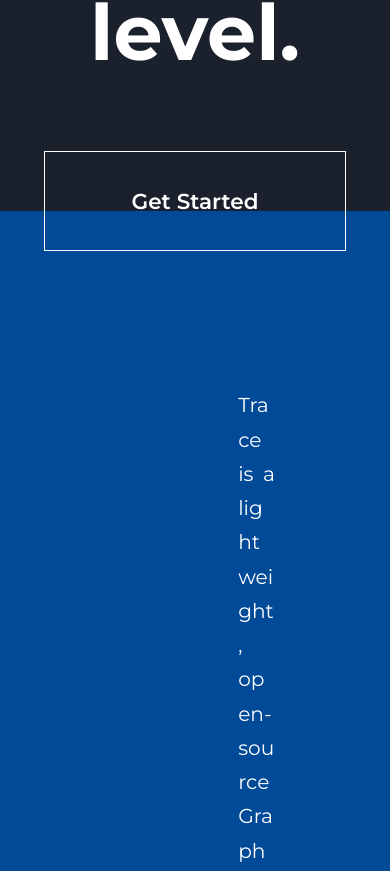
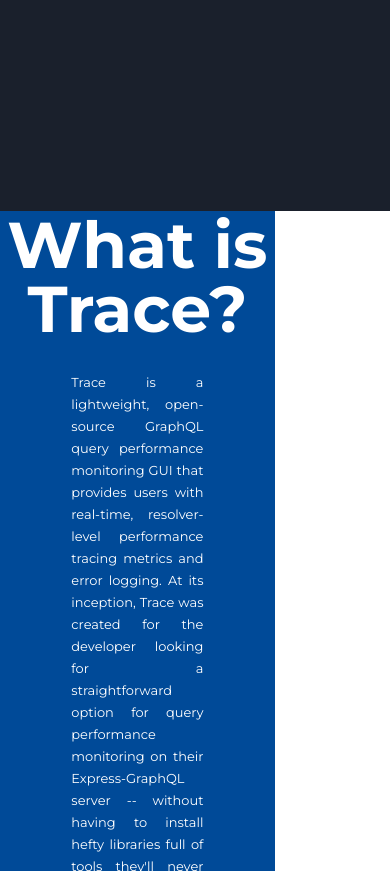
Before and after one commit to TraceNYC/trace.github.io, a Next.js app in the folder src/: page / in a window 390 px wide. Shown: the part 633-1504 px from the top of the page. Built offline with nearby package versions, Linux system fonts and the light colour scheme.

Commit message:
adding responsive styling

```diff
--- a/src/components/About.jsx
+++ b/src/components/About.jsx
@@ -4,44 +4,58 @@
   Text,
   Box
 } from '@chakra-ui/react'
-
+import { createBreakpoints } from '@chakra-ui/theme-tools'
 import DownButton from './DownButton'
 
 // import {
 //   IoIosArrowDropdownCircle
 // } from 'react-icons/io'
 
+
+const breakpoints = createBreakpoints({
+  sm: '30em',
+  md: '48em',
+  lg: '62em',
+  xl: '80em',
+  '2xl': '96em',
+})
+
 const About = () => {
   return (
     <Box
       h='100vh'
-      w='100vw'>
-      <Box
+      w={'calc(100vw - 8rem)'}>
+      <Flex
         id='About'
+        direction='column'
+        justify='center'
         bgColor='#004A98'
         h='100%'
-        w='100%'>
+        w={'calc(100vw - 8rem)'}>
         <Flex
-          justify='center'
-          align='center'
-          pt='21vh'>
+          direction={["column", "column", "row", "row", "row"]}
+          justifyContent='center'
+          alignItems='center'
+        >
           <Heading
             as='h1'
-            fontSize='9.9rem'
+            fontSize={['4.5rem','5.5rem','6.5rem','7.5rem','8.5rem']}
             fontFamily='Montserrat'
             size='4xl'
+            textAlign={['center', 'center', 'left', 'left', 'left']}
+            pl={['0', '0', '6rem', '6rem', '6rem']}
+            pb={['2rem', '2rem', '0', '0', '0']}
             bgColor='transparent'
-            w='50%'
-            pl='8rem'
+            w={['100%','100%','50%','50%','50%']}
             color='white'>
-            What <br />is <br />Trace?
+            What is Trace?
           </Heading>
-          <Text w='50%' color='#fff' pr='8rem' pl='3rem' fontSize='1.4rem' lineHeight='1.7' textAlign='justify'>
+          <Text w={['90%','90%','60%','50%','50%']} color='#fff' pr='4rem' pl='4rem' fontSize={['.9rem','1.2rem','1.4rem','1.4rem','1.4rem']} lineHeight='1.7' textAlign='justify'>
             {"Trace is a lightweight, open-source GraphQL query performance monitoring GUI that provides users with real-time, resolver-level performance tracing metrics and error logging. At its inception, Trace was created for the developer looking for a straightforward option for query performance monitoring on their Express-GraphQL server -- without having to install hefty libraries full of tools they'll never use such as Apollo or Hasura. Trace provides a simple, intuitive interface for users looking to test queries for their Express-GraphQL servers."}
           </Text>
         </Flex>
 
-      </Box>
+      </Flex>
       <DownButton navId='#Features' />
     </Box>
   )
--- a/src/components/Landing.jsx
+++ b/src/components/Landing.jsx
@@ -5,9 +5,16 @@
   Link,
   Box
 } from '@chakra-ui/react'
-
+import { createBreakpoints } from '@chakra-ui/theme-tools'
 import { motion } from "framer-motion"
 
+const breakpoints = createBreakpoints({
+  sm: '30em',
+  md: '48em',
+  lg: '62em',
+  xl: '80em',
+  '2xl': '96em',
+})
 
 const Landing = () => {
   return (
@@ -24,7 +31,7 @@
         initial={{ opacity: 0 }}
         animate={{ opacity: 1 }}
         transition={{ duration: 2 }}>
-        <Heading as='h1' fontSize='5.4rem' fontFamily={'Montserrat'} bgColor='transparent' color='white' textAlign='center'>
+        <Heading as='h1' fontSize={['1.4rem','2.4rem','3.4rem','4.4rem','5.4rem']} fontFamily={'Montserrat'} bgColor='transparent' color='white' textAlign='center'>
           Monitor  your <chakra.span color='#42B8FD'>GraphQL</chakra.span><br /> queries at the resolver level.
         </Heading>
       </motion.div>
@@ -36,10 +43,10 @@
           as='a'
           href='#About'
           textAlign='center'
-          p='2.5rem 6rem'
+          p='1.5rem 3rem'
           transition='all 0.2s cubic-bezier(.08,.52,.52,1)'
           border='1px'
-          fontSize='1.5rem'
+          fontSize='1.3rem'
           fontWeight='semibold'
           bg='transparent'
           borderColor='#fff'
--- a/src/pages/index.jsx
+++ b/src/pages/index.jsx
@@ -4,17 +4,18 @@
 import GettingStarted from '../components/GettingStarted'
 import Team from '../components/Team'
 import Contributions from '../components/Contributions'
+import { Flex } from '@chakra-ui/react'
 
 const Home = () => {
   return (
-    <>
+    <Flex direction='column'>
       <Landing />
       <About />
       <Features />
       <GettingStarted />
       <Team />
       <Contributions />
-    </>
+    </Flex>
   )
 }
 
```
